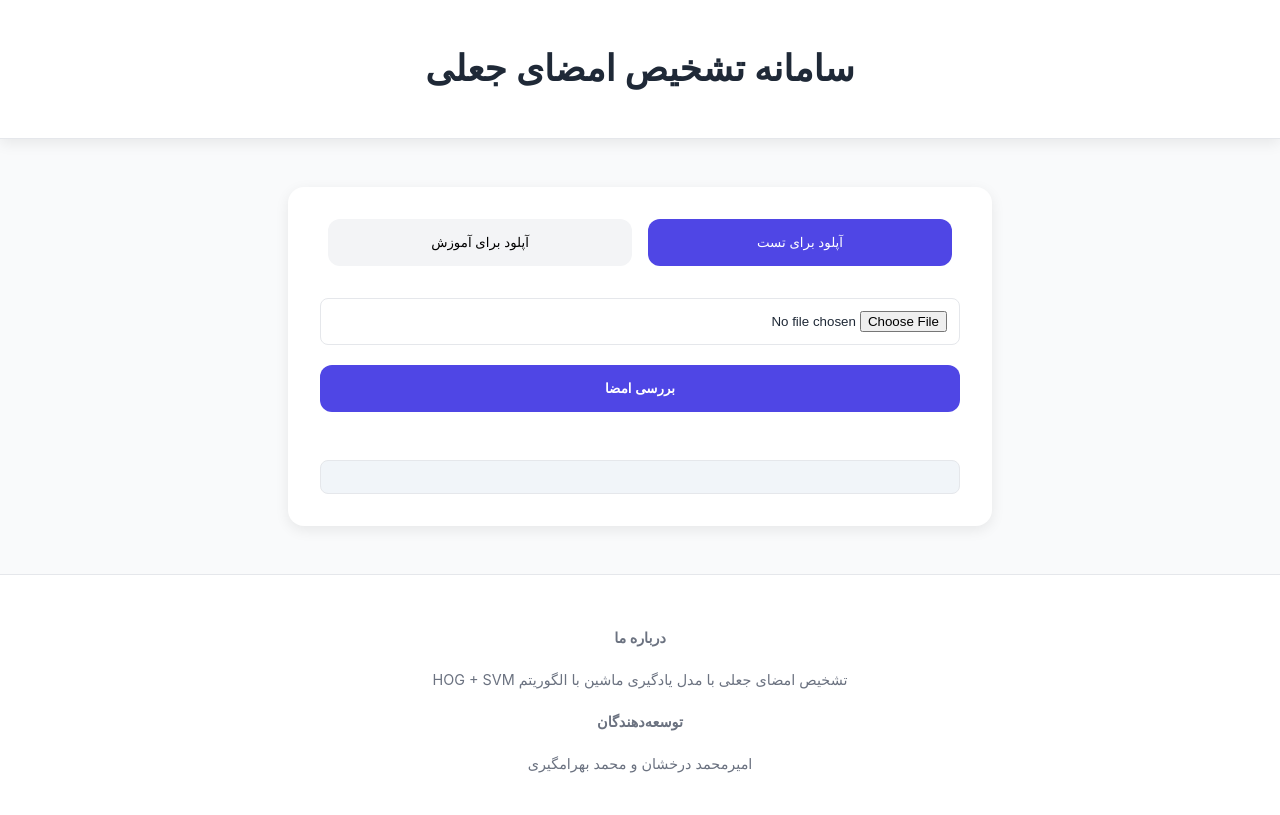
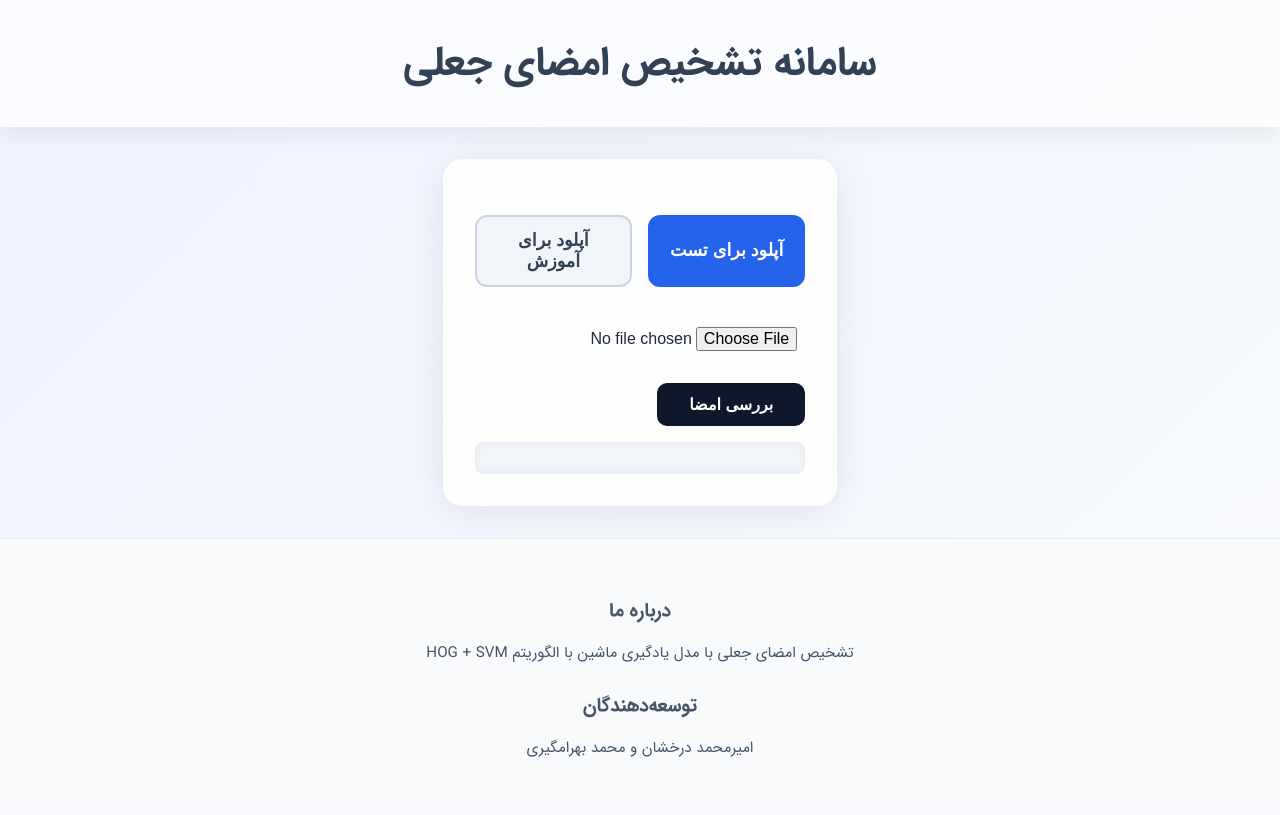
Before and after one commit to Amir-Der/Sig-Detection, a Flask app: page / in a window 1280 px wide. After the commit the page ends 757 px from the top, so only its background shows below. Run offline with Flask 3, Linux system fonts and the light colour scheme.

Commit message:
Update style.css

```diff
--- a/static/style.css
+++ b/static/style.css
@@ -1,141 +1,153 @@
 @import url('/static/fontiran.css');
 
-:root {
-  --primary: #4f46e5;
-  --primary-dark: #4338ca;
-  --gray-light: #f9fafb;
-  --gray: #e5e7eb;
-  --text: #1f2937;
-  --text-light: #6b7280;
-  --shadow: 0 4px 14px rgba(0, 0, 0, 0.08);
-  --radius: 1rem;
+* {
+  box-sizing: border-box;
 }
 
 body {
   margin: 0;
-  font-family: 'Inter', sans-serif;
-  background-color: var(--gray-light);
-  color: var(--text);
-  line-height: 1.6;
+  padding: 0;
+  font-family: 'IRANSans', sans-serif;
+  background: linear-gradient(135deg, #eef2ff, #f8fafc);
+  color: #1e293b;
+  min-height: 100vh;
+  display: flex;
+  flex-direction: column;
+  direction: rtl;
+  overflow-x: hidden;
+}
+
+a {
+  text-decoration: none;
+  color: inherit;
 }
 
 .site-header {
-  background: #ffffff;
-  padding: 2.5rem 1rem;
+  background: #ffffffaa;
+  backdrop-filter: blur(10px);
+  padding: 2rem 1rem;
   text-align: center;
-  border-bottom: 1px solid var(--gray);
-  box-shadow: var(--shadow);
+  box-shadow: 0 8px 20px rgba(0, 0, 0, 0.06);
 }
 
 .site-header h1 {
+  font-size: 2.5rem;
+  font-weight: 900;
+  color: #334155;
   margin: 0;
-  font-size: 2.25rem;
-  font-weight: 600;
 }
 
 .container {
-  max-width: 640px;
-  margin: 3rem auto;
-  background: #ffffff;
+  max-width: 720px;
+  margin: 2rem auto;
   padding: 2rem;
-  border-radius: var(--radius);
-  box-shadow: var(--shadow);
-  transition: all 0.3s ease;
+  background: #ffffffee;
+  border-radius: 20px;
+  box-shadow: 0 8px 40px rgba(0,0,0,0.08);
 }
 
 .tab-buttons {
   display: flex;
-  justify-content: space-between;
+  justify-content: center;
+  gap: 1rem;
   margin-bottom: 2rem;
 }
 
 .tab {
   flex: 1;
-  margin: 0 0.5rem;
-  background: #f3f4f6;
-  border: none;
-  padding: 1rem;
-  font-weight: 500;
-  border-radius: 0.75rem;
+  padding: 0.8rem 1rem;
+  font-size: 1.1rem;
+  font-weight: bold;
+  color: #334155;
+  background: #f1f5f9;
+  border: 2px solid #cbd5e1;
+  border-radius: 12px;
   cursor: pointer;
-  transition: background 0.3s ease, color 0.3s ease;
+  transition: all 0.3s ease;
 }
 
-.tab.active, .tab:hover {
-  background: var(--primary);
+.tab.active {
+  background-color: #2563eb;
   color: white;
+  border-color: #2563eb;
+}
+
+.tab-content {
+  display: none;
+  animation: fadeIn 0.4s ease;
+}
+
+.tab-content:not(.hidden) {
+  display: block;
+}
+
+input[type="file"] {
+  display: block;
+  margin-top: 1rem;
+  padding: 0.5rem;
+  font-size: 1rem;
+}
+
+button {
+  display: inline-block;
+  margin-top: 1.5rem;
+  padding: 0.75rem 2rem;
+  font-size: 1rem;
+  font-weight: bold;
+  background: #0f172a;
+  color: #fff;
+  border: none;
+  border-radius: 10px;
+  cursor: pointer;
+  transition: background 0.3s ease;
+}
+
+button:hover {
+  background-color: #1e293b;
+}
+
+.preview img {
+  margin-top: 1rem;
+  max-width: 100%;
+  max-height: 280px;
+  border-radius: 14px;
+  box-shadow: 0 6px 20px rgba(0,0,0,0.2);
+}
+
+.result {
+  margin-top: 1rem;
+  padding: 1rem;
+  font-weight: bold;
+  background: #f1f5f9;
+  border-radius: 8px;
+  box-shadow: inset 0 0 10px rgba(0,0,0,0.05);
+}
+
+.site-footer {
+  margin-top: auto;
+  background: #f8fafc;
+  padding: 2rem 1rem;
+  text-align: center;
+  font-size: 0.95rem;
+  color: #475569;
+  border-top: 1px solid #e2e8f0;
+}
+
+.footer-section {
+  margin-bottom: 1.2rem;
+}
+
+.footer-section h4 {
+  font-size: 1.2rem;
+  font-weight: bold;
+  margin-bottom: 0.5rem;
 }
 
 .hidden {
-  display: none;
+  display: none !important;
 }
 
-form {
-  display: flex;
-  flex-direction: column;
-  gap: 1.25rem;
+@keyframes fadeIn {
+  from { opacity: 0; transform: translateY(10px); }
+  to { opacity: 1; transform: translateY(0); }
 }
-
-label {
-  font-weight: 500;
-}
-
-input[type="file"] {
-  padding: 0.75rem;
-  border: 1px solid var(--gray);
-  border-radius: 0.5rem;
-  background: #fff;
-  transition: border 0.3s ease;
-}
-
-input[type="file"]:focus {
-  border-color: var(--primary);
-  outline: none;
-}
-
-button[type="submit"] {
-  background-color: var(--primary);
-  color: white;
-  border: none;
-  padding: 1rem;
-  border-radius: 0.75rem;
-  font-weight: 600;
-  cursor: pointer;
-  transition: background 0.3s ease, transform 0.2s ease;
-}
-
-button[type="submit"]:hover {
-  background-color: var(--primary-dark);
-  transform: translateY(-2px);
-}
-
-.preview img {
-  max-width: 100%;
-  border-radius: 0.5rem;
-  margin-top: 0.5rem;
-  box-shadow: 0 2px 8px rgba(0, 0, 0, 0.1);
-}
-
-.result {
-  margin-top: 0.5rem;
-  padding: 1rem;
-  background: #f1f5f9;
-  border-radius: 0.5rem;
-  font-weight: 500;
-  color: var(--text);
-  border: 1px solid var(--gray);
-}
-
-.site-footer {
-  text-align: center;
-  font-size: 0.9rem;
-  color: var(--text-light);
-  margin-top: 3rem;
-  padding: 2rem 0;
-  border-top: 1px solid var(--gray);
-  background: #fff;
-}
-
-.site-footer p {
-  margin: 0.5rem 0;
-}
```
